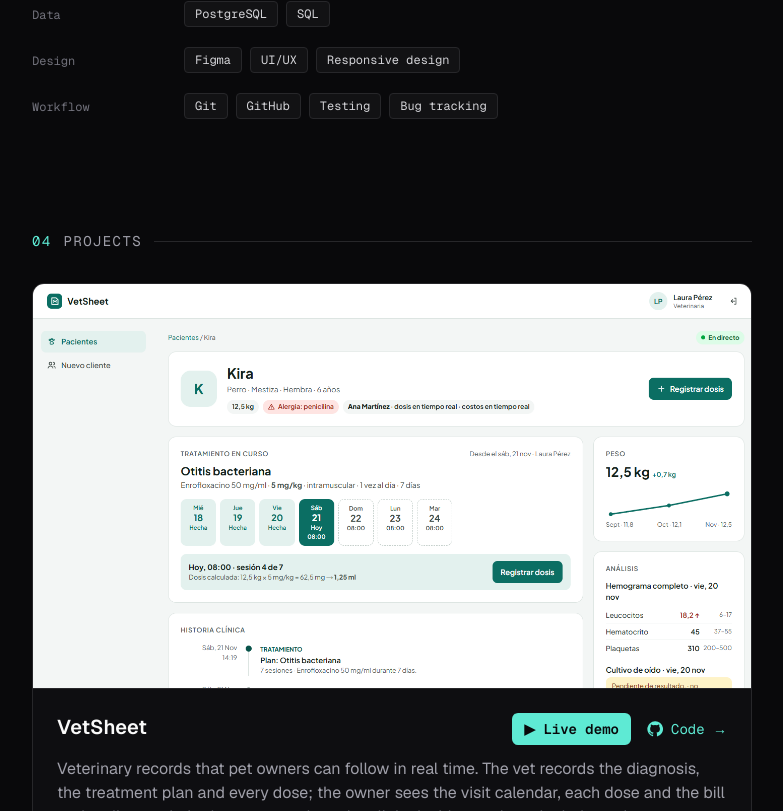
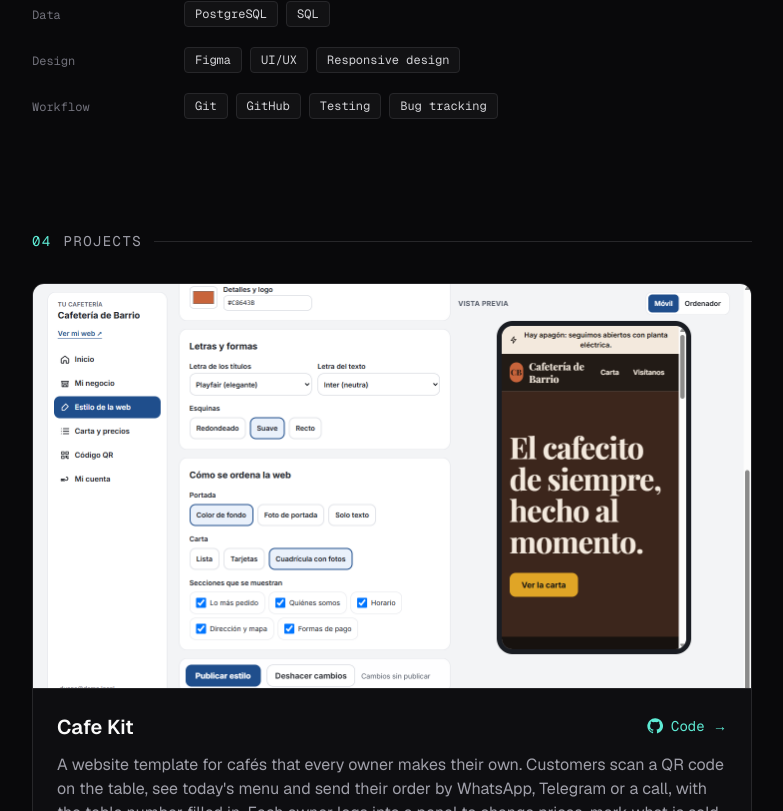
Before and after one commit to nuvia-ortiz/nuvia-ortiz.github.io, a Next.js app: page / in a window 1280 px wide. Shown: the part 1989-2800 px from the top of the page, without its empty margins (248-1031 px from the left). Built offline with nearby package versions, Linux system fonts and the light colour scheme.

Commit message:
Projects: add Cafe Kit

```diff
--- a/src/content.ts
+++ b/src/content.ts
@@ -18,6 +18,9 @@ export type Project = {
 
 const vetsheetTags = ["Python", "Django", "Django REST Framework", "WebSockets", "Next.js", "TypeScript", "Tailwind CSS", "PostgreSQL", "Playwright"];
 const vetsheetImage = (alt: string) => ({ src: "/projects/vetsheet.png", alt, width: 1425, height: 1553 });
+
+const cafekitTags = ["Next.js", "TypeScript", "React", "Tailwind CSS", "SQLite", "Server Actions", "Playwright"];
+const cafekitImage = (alt: string) => ({ src: "/projects/cafekit.png", alt, width: 1440, height: 900 });
 
 const snagkitTags = ["TypeScript", "React", "Chrome Extension (MV3)", "Tailwind CSS", "Vitest", "Playwright"];
 const snagkitImage = (alt: string) => ({ src: "/projects/snagkit.png", alt, width: 1440, height: 1307 });
@@ -104,6 +107,13 @@ export const content: Record<Lang, Content> = {
       demo: "Live demo",
       items: [
         {
+          name: "Cafe Kit",
+          text: "A website template for cafés that every owner makes their own. Customers scan a QR code on the table, see today's menu and send their order by WhatsApp, Telegram or a call, with the table number filled in. Each owner logs into a panel to change prices, mark what is sold out, upload photos and restyle the whole site (colours with contrast checks, fonts, menu layout, sections) with a live preview of the real page. One install serves many cafés, each with its own account and printable QR codes. Tested end to end.",
+          tags: cafekitTags,
+          image: cafekitImage("Cafe Kit style editor: presets, colours and layout controls beside a live phone preview of the café's site"),
+          repo: "https://github.com/nuvia-ortiz/cafe-kit",
+        },
+        {
           name: "VetSheet",
           text: "Veterinary records that pet owners can follow in real time. The vet records the diagnosis, the treatment plan and every dose; the owner sees the visit calendar, each dose and the bill update live on their phone, as much as the clinic decides to share. Includes a dose calculator, allergy and double-dose checks, automatic billing, lab results and a daily schedule. Full stack: Django REST API with WebSockets and a Next.js web app, tested end to end.",
           tags: vetsheetTags,
@@ -185,6 +195,13 @@ export const content: Record<Lang, Content> = {
       demo: "Ver la demo",
       items: [
         {
+          name: "Cafe Kit",
+          text: "Plantilla de web para cafeterías que cada dueño hace suya. El cliente escanea el QR de la mesa, ve la carta del día y envía su pedido por WhatsApp, Telegram o llamada, con el número de mesa ya puesto. El dueño entra a un panel para cambiar precios, marcar lo que no hay, subir fotos y cambiar el estilo de toda la web (colores con control de contraste, letras, forma de la carta, secciones) viendo al momento su página real. Una sola instalación sirve a muchas cafeterías, cada una con su cuenta y sus QR para imprimir. Con tests de punta a punta.",
+          tags: cafekitTags,
+          image: cafekitImage("Editor de estilo de Cafe Kit: estilos, colores y orden de la web junto a la vista previa en el móvil"),
+          repo: "https://github.com/nuvia-ortiz/cafe-kit",
+        },
+        {
           name: "VetSheet",
           text: "Historia clínica veterinaria que el dueño puede seguir en tiempo real. El veterinario registra el diagnóstico, el plan de tratamiento y cada dosis; el dueño ve en su móvil el calendario de visitas, cada dosis y la cuenta al momento, según lo que la clínica decida compartir. Incluye calculadora de dosis, avisos de alergia y de dosis doble, cobro automático, análisis y agenda del día. Full stack: API en Django con WebSockets y web en Next.js, con tests de punta a punta.",
           tags: vetsheetTags,
```
Also changed, not shown: public/projects/cafekit.png (added).
